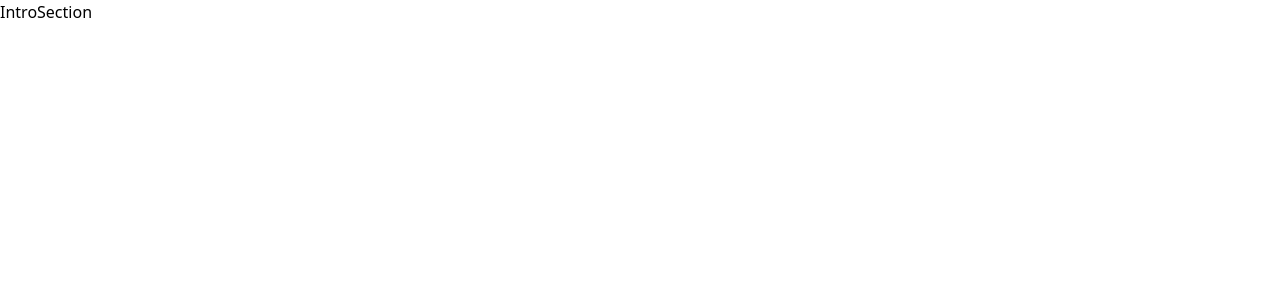
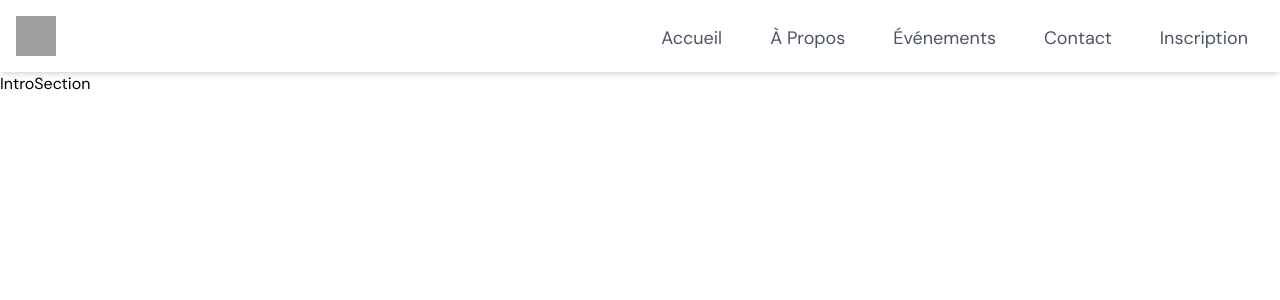
Before and after one commit to skyson-ai/eventprogram, a Next.js app in the folder lancement-event-1000f/: page / in a window 1280 px wide. Shown: the top 300 px of the page. Built offline with nearby package versions, Linux system fonts and the light colour scheme; grey boxes are pictures that could not be loaded.

Commit message:
Update Hearder.tsx

```diff
--- /dev/null
+++ b/lancement-event-1000f/src/app/components/Footer.tsx
@@ -0,0 +1,9 @@
+import React from 'react'
+
+export const Footer = () => {
+  return (
+    <div>
+
+    </div>
+  )
+}
--- /dev/null
+++ b/lancement-event-1000f/src/app/components/Header.tsx
@@ -0,0 +1,29 @@
+import React from 'react';
+import Image from 'next/image';
+
+const Header: React.FC = () => {
+    return (
+        <header className="flex justify-between items-center p-4 bg-white shadow-md">
+            <div className="flex items-center">
+                <Image
+                    src="/path/to/logo.png"
+                    alt="Logo"
+                    width={40}
+                    height={40}
+                    className="h-10"
+                />
+
+            </div>
+
+            <nav className="space-x-4 text-2xl">
+                <a href="/" className="text-gray-600 hover:text-gold-yellow text-lg py-2 px-4 transition duration-300 rounded">Accueil</a>
+                <a href="/about" className="text-gray-600 hover:text-gold-yellow text-lg py-2 px-4 transition duration-300 rounded">À Propos</a>
+                <a href="/events" className="text-gray-600 hover:text-gold-yellow text-lg py-2 px-4 transition duration-300 rounded">Événements</a>
+                <a href="/contact" className="text-gray-600 hover:text-gold-yellow text-lg py-2 px-4 transition duration-300 rounded">Contact</a>
+                <a href="/register" className="text-gray-600 hover:text-gold-yellow text-lg py-2 px-4 transition duration-300 rounded">Inscription</a>
+            </nav>
+        </header>
+    );
+};
+
+export default Header;
--- a/lancement-event-1000f/src/app/layout.tsx
+++ b/lancement-event-1000f/src/app/layout.tsx
@@ -1,21 +1,15 @@
 import type { Metadata } from "next";
-import localFont from "next/font/local";
+import { DM_Sans } from "next/font/google";
 import "./globals.css";
+import Header from "./components/Header";
+import {Footer} from "./components/Footer";
 
-const geistSans = localFont({
-  src: "./fonts/GeistVF.woff",
-  variable: "--font-geist-sans",
-  weight: "100 900",
-});
-const geistMono = localFont({
-  src: "./fonts/GeistMonoVF.woff",
-  variable: "--font-geist-mono",
-  weight: "100 900",
-});
+
+const inter = DM_Sans({ subsets: ["latin"], weight: ["400", "600", "700"] });
 
 export const metadata: Metadata = {
-  title: "Lancement de 1000 Femmes Proprietaires",
-  description: "Generated by create next app",
+  title: "Uriel Group | Event Website",
+  description: "1000 Femmes Propriétaires : un programme permettant aux femmes d'investir",
 };
 
 export default function RootLayout({
@@ -25,10 +19,10 @@ export default function RootLayout({
 }>) {
   return (
     <html lang="fr">
-      <body
-        className={`${geistSans.variable} ${geistMono.variable} antialiased`}
-      >
+      <body className={inter.className}>
+        <Header />
         {children}
+        <Footer />
       </body>
     </html>
   );
```
